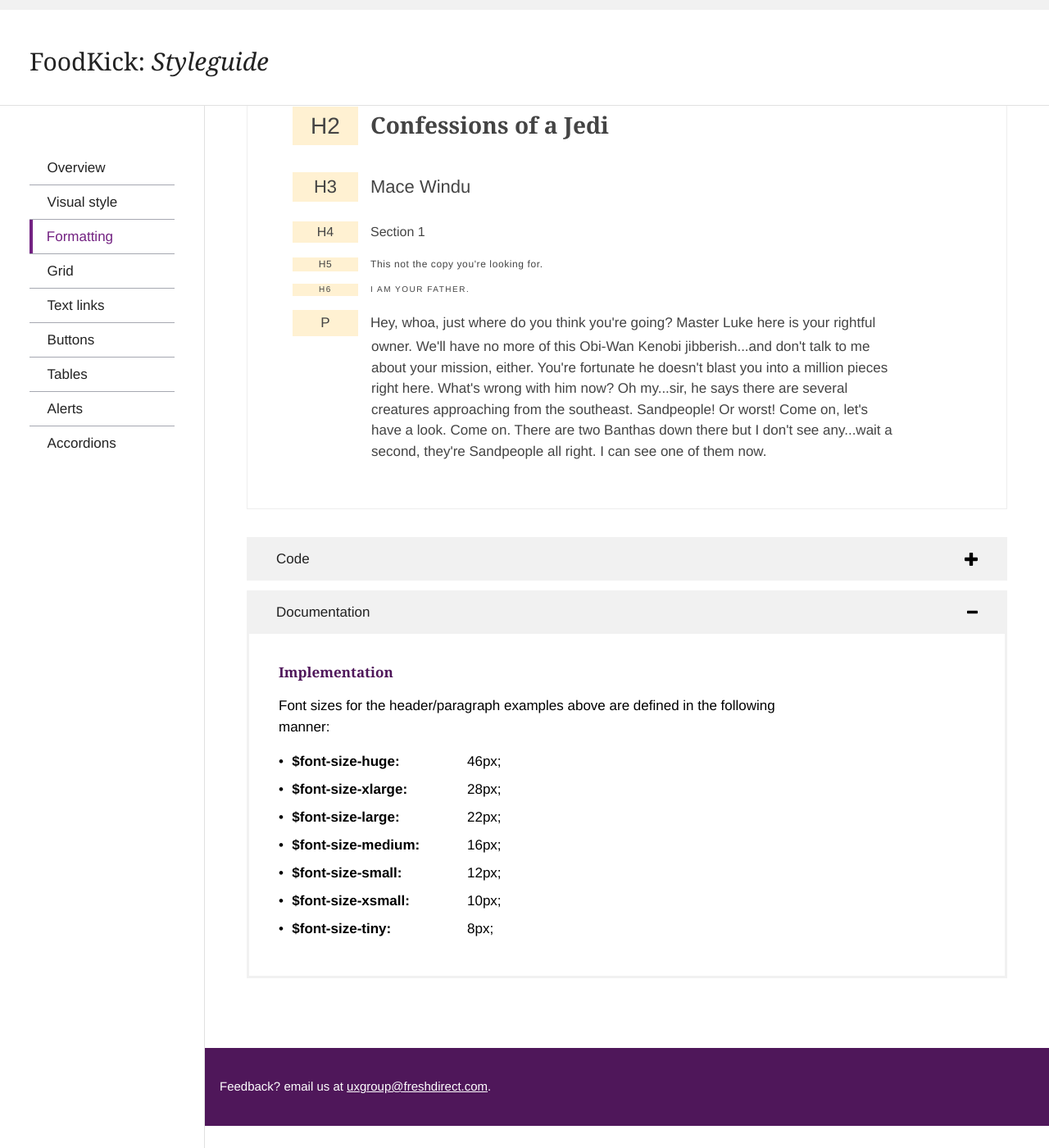
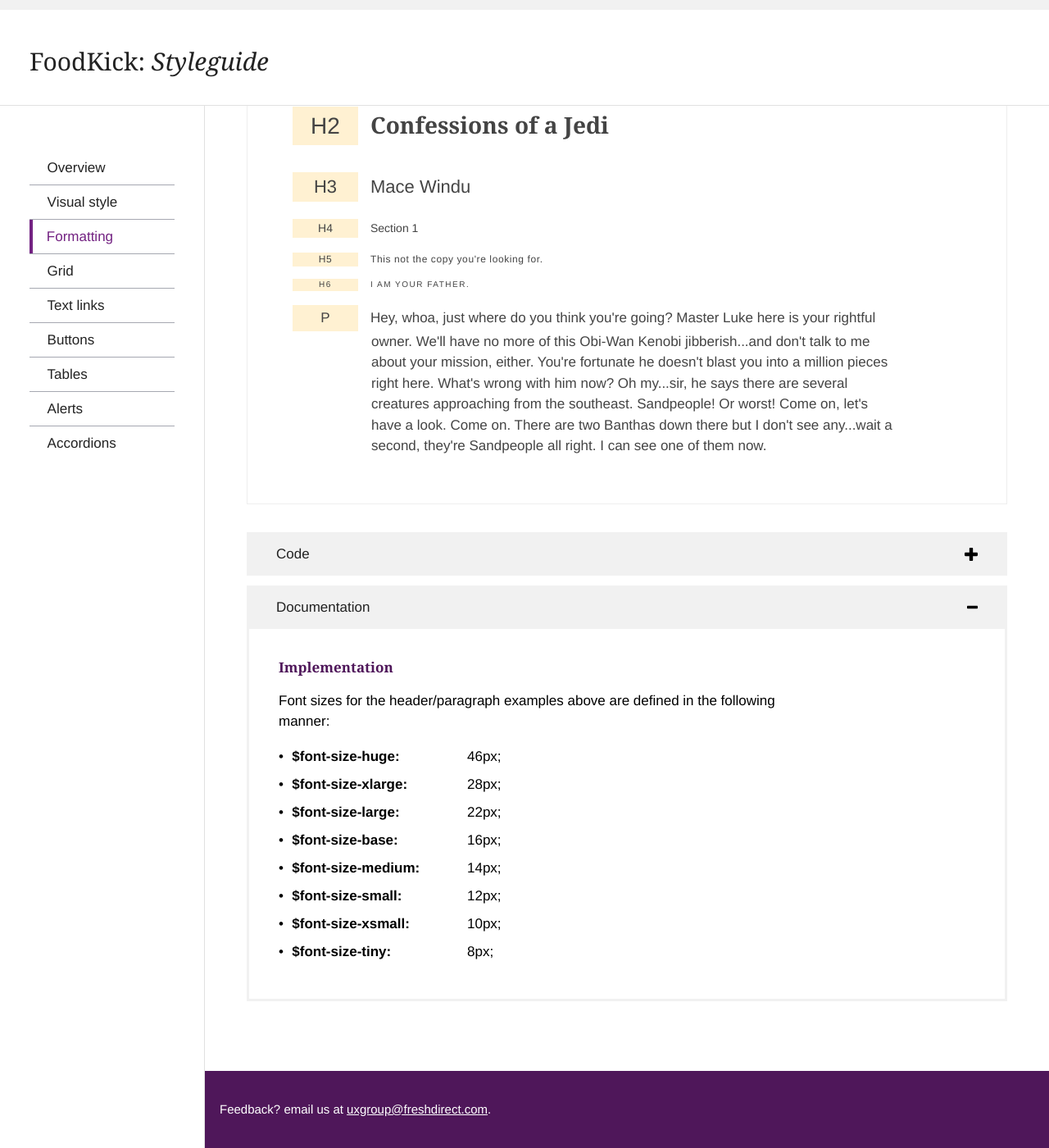
Before and after one commit to foodkick/foodkick.github.io, a Jekyll site: the page built from _elements/formatting.md, in a window 1280 px wide and 1400 px high, scrolled down 404 px. Shown: the whole window at 82% size. Built offline with Jekyll 4.4.1, drawn with Linux system fonts in a browser that asks for light colours; Markdown is read by kramdown in place of the engine named in the settings; before the commit the page ends 1777 px from its top, so only the background shows below that.

Commit message:
Made font-size-medium 14px from 16px. Base font-size remains 16px

```diff
--- a/_elements/formatting.md
+++ b/_elements/formatting.md
@@ -29,7 +29,8 @@ lead: This page serves as an example of how basic formatting styles for headings
     	<li><strong>$font-size-huge:</strong> <span class="floatr">46px;</span></li>
     	<li><strong>$font-size-xlarge:</strong> <span class="floatr">28px;</span></li>
     	<li><strong>$font-size-large:</strong> <span class="floatr">22px;</span></li>
-    	<li><strong>$font-size-medium:</strong> <span class="floatr">16px;</span></li>
+    	<li><strong>$font-size-base:</strong> <span class="floatr">16px;</span></li>
+    	<li><strong>$font-size-medium:</strong> <span class="floatr">14px;</span></li>
     	<li><strong>$font-size-small:</strong> <span class="floatr">12px;</span></li>
     	<li><strong>$font-size-xsmall:</strong> <span class="floatr">10px;</span></li>
     	<li><strong>$font-size-tiny:</strong> <span class="floatr">8px;</span></li>
--- a/assets/_scss/core/_variables.scss
+++ b/assets/_scss/core/_variables.scss
@@ -1,11 +1,11 @@
 // Sizes
-$font-size-base:       	100%;								// ~16px
+$font-size-base:       	100%; // ~16px
 
 $font-size-huge:       	46px;
 $font-size-xlarge:		28px;
 $font-size-large:     	22px;
 
-$font-size-medium:      16px;
+$font-size-medium:      14px;
 
 $font-size-small:      	12px;
 $font-size-xsmall:     	10px;
```
